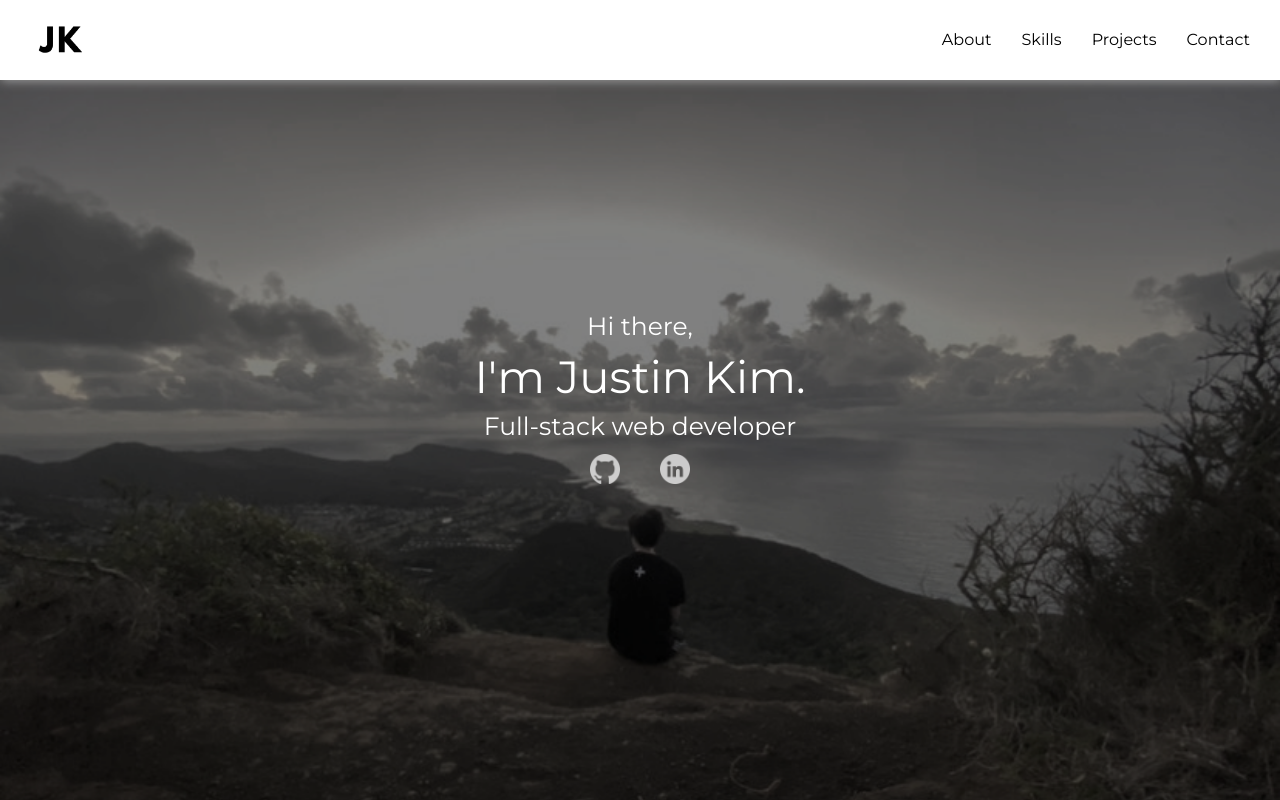
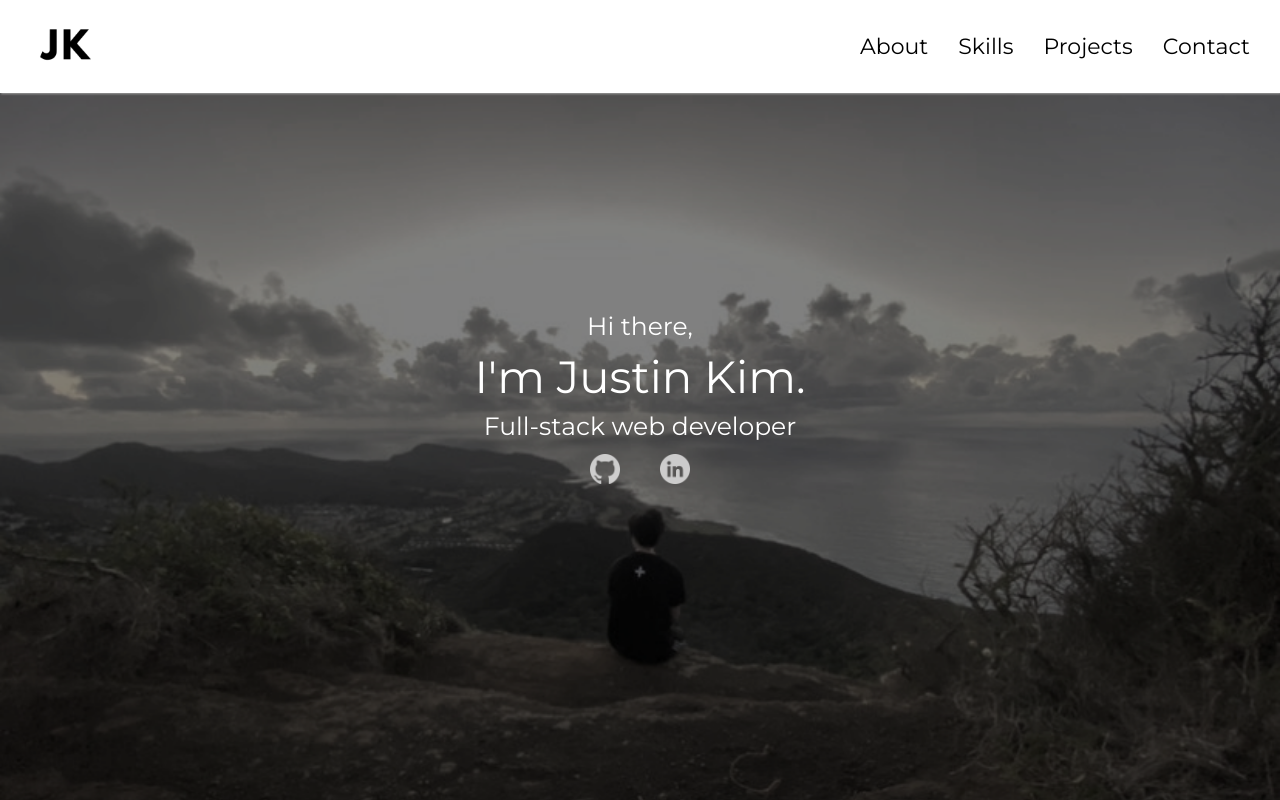
Before and after one commit to justinkim2015/portfolio-v3, a React (Create React App) app: page / in a window 1280 px wide. Shown: the top 800 px of the page. Built offline with nearby package versions, Linux system fonts and the light colour scheme.

Commit message:
Add links to navbar

```diff
--- a/src/navbar/Navbar.js
+++ b/src/navbar/Navbar.js
@@ -16,22 +16,22 @@ const Navbar = () => {
         <img src={jk} className='logo'></img>
         <img src={hamburger} className='hamburger-button' onClick={toggle}></img>
         <ul id='menu' className='hamburger-menu-inactive hamburger-menu'>
-          <li className='link'>About</li>
-          <li className='link'> Skills</li>
-          <li className='link'>Projects</li>
-          <li className='link'>Contact</li>
+          <a href="#about" className='link'>About</a>
+          <a href="#skills" className='link'>Skills</a>
+          <a href="#projects" className='link'>Projects</a>
+          <a href="#contact" className='link'>Contact</a>
         </ul>
       </div>
 
       <div className='desktop'>
         <ul id='menu' className='desktop-links'>
-          <img src={jk} className='logo'></img>
-          <div className='link-container'>
-            <li className='link'>About</li>
-            <li className='link'> Skills</li>
-            <li className='link'>Projects</li>
-            <li className='link'>Contact</li>
-          </div>
+          <a href="#"><img src={jk} className='logo'></img></a>
+          <ul className='link-container'>
+            <a href="#about" className='link'>About</a>
+            <a href="#skills" className='link'>Skills</a>
+            <a href="#projects" className='link'>Projects</a>
+            <a href="#contact" className='link'>Contact</a>
+          </ul>
         </ul>
       </div>
     </nav>
--- a/src/navbar/navbar.css
+++ b/src/navbar/navbar.css
@@ -7,7 +7,7 @@
   width: 100%;
   background-color: #FFFFFF;
   z-index: 1001;
-  box-shadow: 1px 1px 10px rgb(160, 160, 160);
+  box-shadow: 1px 1px 2px rgb(160, 160, 160);
 }
 
 .desktop {
@@ -15,11 +15,16 @@
 }
 
 .hamburger-menu {
+  display: flex;
+  flex-direction: column;
   overflow: hidden;
   position: fixed;
   width: 100%;
   top: 50px;
+  padding-left: 5px;
   background-color: #FFFFFF;
+  box-shadow: 1px 2px 2px rgb(160, 160, 160);
+  z-index: 1002;
 }
 
 .hamburger-menu-inactive {
@@ -28,7 +33,7 @@
 }
 
 .hamburger-menu-active {
-  height: 120px;
+  height: 150px;
   transition: all 0.3s ease-in-out;
 }
 
@@ -46,6 +51,8 @@
 
 .link {
   margin: 10px 0 10px 10px;
+  text-decoration: none;
+  color: black;
 }
 
 /* Tablet */
@@ -73,6 +80,7 @@
   }
 
   .logo {
+    max-width: 70px;
     margin: 10px 10px 10px 30px;
   }
 
@@ -86,6 +94,10 @@
     align-items: center;
     width: 100%;
   }
+
+  .link {
+    font-size: 22px;
+  }
 }
 
 /* Desktop */
--- a/src/projects/projects.css
+++ b/src/projects/projects.css
@@ -66,7 +66,7 @@
 /* Laptop */
 @media (min-width: 1024px) {
   #projects {
-    padding: 120px 0;
+    padding-bottom: 120px;
   }
 
   .projects-container {
```
Also changed, not shown: src/navbar/Links.js (added, +14 -0 lines).
